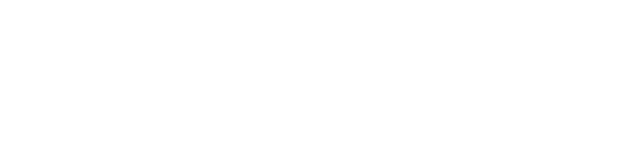
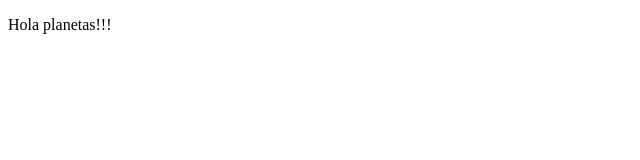
Before and after one commit to academia-geek/planetas-c6, a plain HTML site: page index.html in a window 1280 px wide. Shown: the whole page, without its empty margins (0-640 px from the left). Drawn offline with Linux system fonts and the light colour scheme.

Commit message:
Se adiciona hola planetas

```diff
--- a/index.html
+++ b/index.html
@@ -7,6 +7,6 @@
     <title>Planetas</title>
 </head>
 <body>
-
+    <p>Hola planetas!!!</p>
 </body>
 </html>
```
